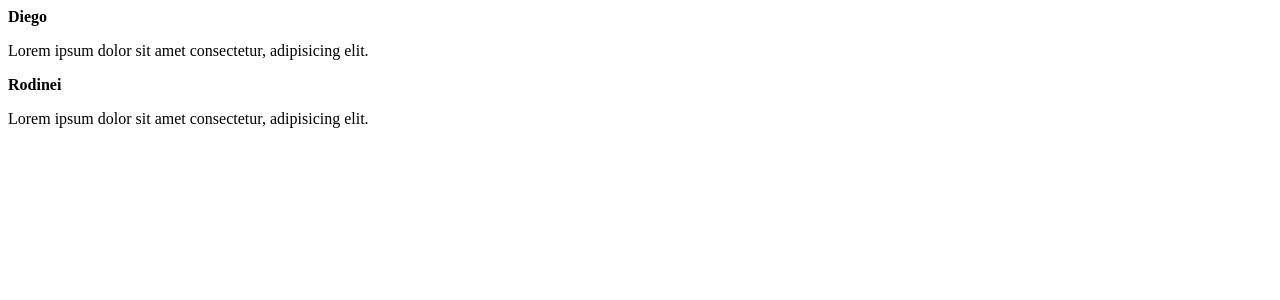
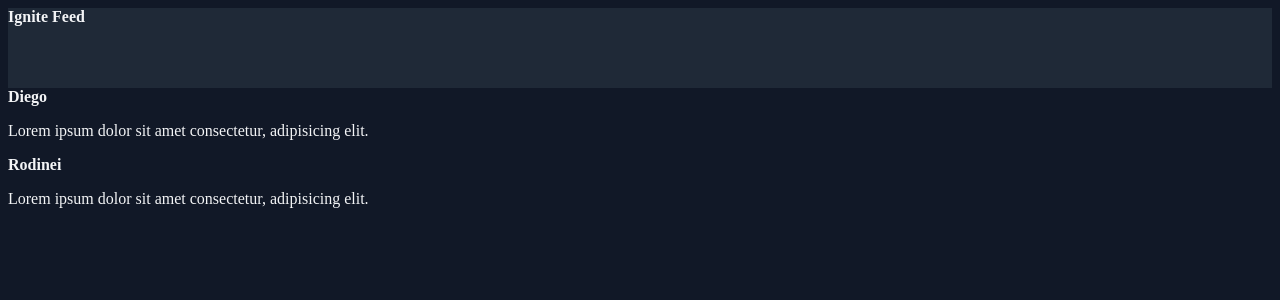
Before and after one commit to Diegodkid/fundamentos-react, a React (Vite) app: page / in a window 1280 px wide. Shown: the top 300 px of the page. Built offline with nearby package versions, Linux system fonts and the light colour scheme.

Commit message:
css-modules

```diff
--- a/src/App.jsx
+++ b/src/App.jsx
@@ -1,9 +1,11 @@
+import { Header } from "./components/Header"
 import { Post } from "./Post"
 
 
 function App() {
   return (
     <div>
+      <Header />
       <Post
         author='Diego'
         content='Lorem ipsum dolor sit amet consectetur, adipisicing elit.'
--- /dev/null
+++ b/src/components/Header.jsx
@@ -0,0 +1,9 @@
+import style from './Header.module.css'
+
+export function Header() {
+  return (
+    <header className={style.header}>
+      <strong>Ignite Feed</strong>
+    </header>
+  )
+}
--- /dev/null
+++ b/src/components/Header.module.css
@@ -0,0 +1,4 @@
+.header {
+  background: #1f2937;
+  height: 80px;
+}
--- a/src/main.jsx
+++ b/src/main.jsx
@@ -1,6 +1,7 @@
 import React from 'react'
 import ReactDOM from 'react-dom/client'
 import App from './App'
+import './styles.css'
 
 ReactDOM.createRoot(document.getElementById('root')).render(
   <React.StrictMode>
--- /dev/null
+++ b/src/styles.css
@@ -0,0 +1,4 @@
+body {
+  background: #111827;
+  color: #f3f4f6;
+}
```
